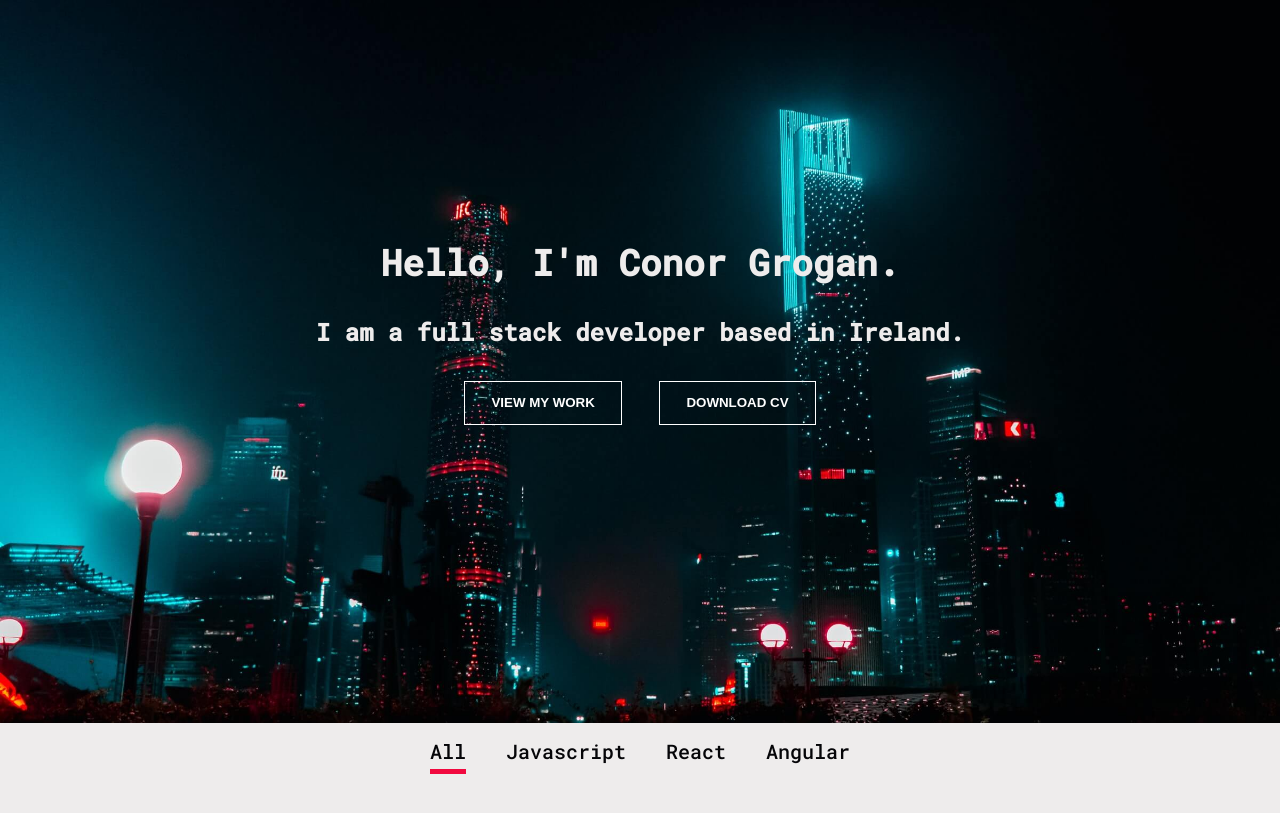
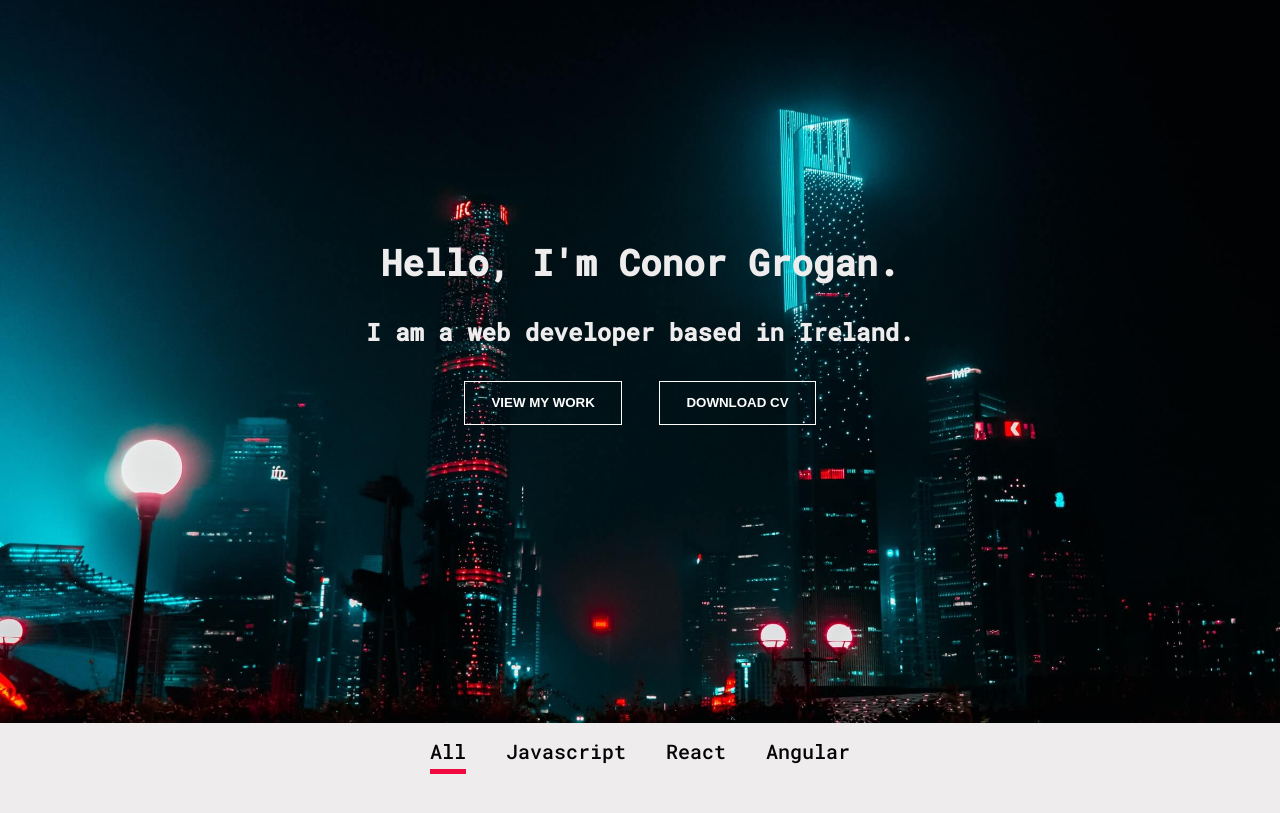
Before and after one commit to crgrogan/portfolio-website, a website built with webpack: page client/index.html in a window 1280 px wide. Shown: the part 77-890 px from the top of the page. Built offline with nearby package versions, Linux system fonts and the light colour scheme; files whose address does not match are found by name.

Commit message:
Edit page title

```diff
--- a/client/index.html
+++ b/client/index.html
@@ -4,7 +4,7 @@
     <meta charset="UTF-8" />
     <meta http-equiv="X-UA-Compatible" content="IE=edge" />
     <meta name="viewport" content="width=device-width, initial-scale=1.0" />
-    <title>Conor Grogan - Full Stack Developer</title>
+    <title>Conor Grogan - Web Developer</title>
     <link rel="preconnect" href="https://fonts.gstatic.com" />
     <link
       href="https://fonts.googleapis.com/css2?family=Roboto+Mono:wght@500&display=swap"
@@ -46,7 +46,7 @@
       <section id="home" class="banner template__section">
         <div class="wrapper">
           <h1>Hello, I'm Conor Grogan.</h1>
-          <h2>I am a full stack developer based in Ireland.</h2>
+          <h2>I am a web developer based in Ireland.</h2>
           <button class="banner-btn view-portfolio-btn">VIEW MY WORK</button>
           <button class="banner-btn">DOWNLOAD CV</button>
         </div>
```
